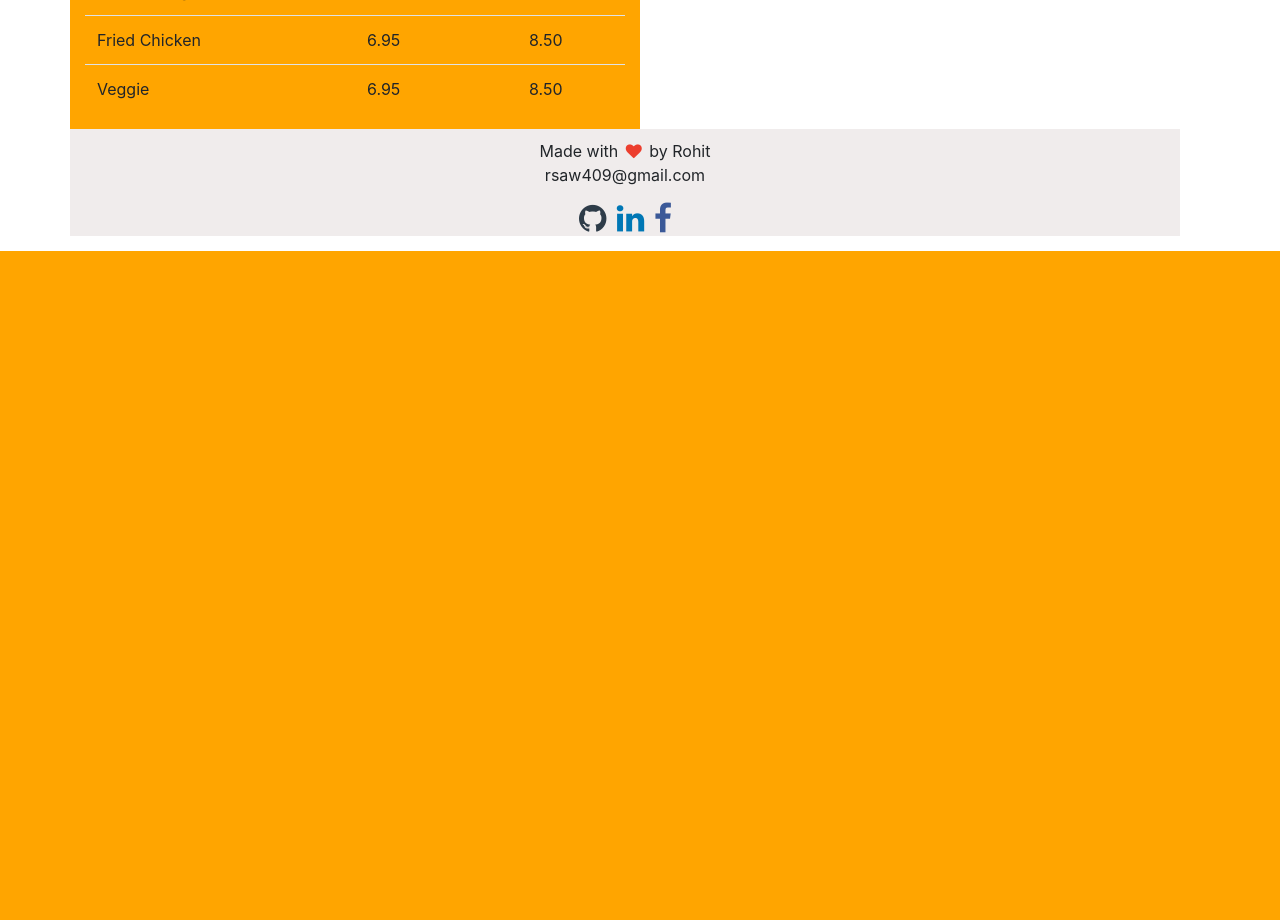
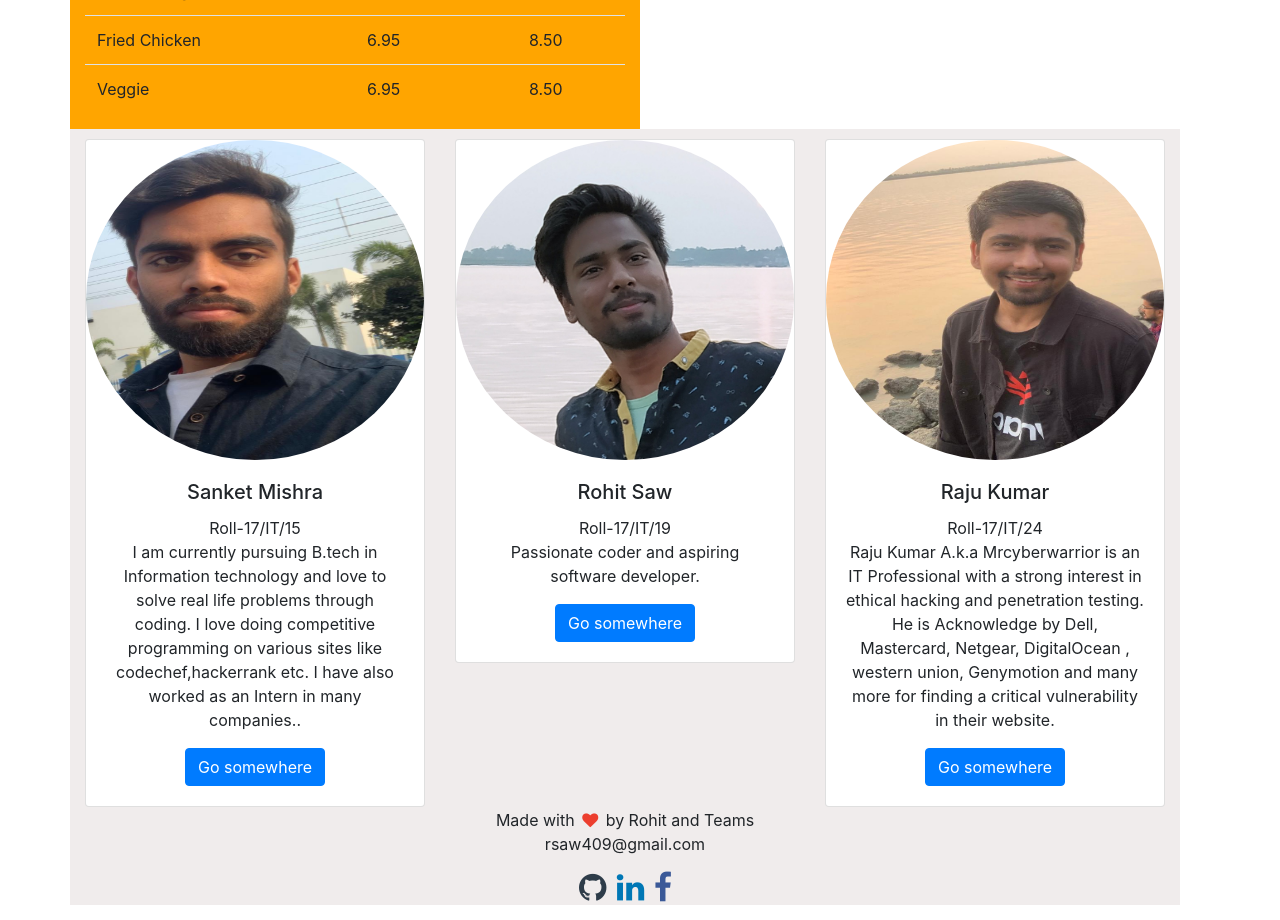
Before and after one commit to rohitsaw/pizzapp-by-rohit.herokuapp.com, a Django app: page / in a window 1280 px wide. Shown: the part 2148-3068 px from the top of the page. Before the commit the page ends 2399 px from the top, so only its background shows below. Run offline with Django 3.2, Linux system fonts and the light colour scheme; data comes from the database, SQL or seed files in the repository; some libraries are stand-ins or nearby versions.

Commit message:
project change

```diff
--- a/orders/templates/orders/index.html
+++ b/orders/templates/orders/index.html
@@ -1,19 +1,22 @@
 {% extends 'orders/base.html' %}
 
 {% block head %}
+
+{% load static %}
+
 <meta name="viewport" content="width=device-width, initial-scale=1.0">
 <title>Pizza</title>
 <link rel="stylesheet" href="https://maxcdn.bootstrapcdn.com/bootstrap/4.1.3/css/bootstrap.min.css">
 <script src="https://ajax.googleapis.com/ajax/libs/jquery/3.3.1/jquery.min.js"></script>
 <script src="https://cdnjs.cloudflare.com/ajax/libs/popper.js/1.14.3/umd/popper.min.js"></script>
 <script src="https://maxcdn.bootstrapcdn.com/bootstrap/4.1.3/js/bootstrap.min.js"></script>
-<link rel="stylesheet" href="https://maxcdn.bootstrapcdn.com/font-awesome/4.6.3/css/font-awesome.min.css" type="text/css">
+<link rel="stylesheet" href="https://maxcdn.bootstrapcdn.com/font-awesome/4.6.3/css/font-awesome.min.css"
+  type="text/css">
 {% endblock %}
 
 
 {% block body %}
 
-{% load static %}
 
 
 <div id="menu">
@@ -34,7 +37,7 @@
           <li class="nav-item"><a class="nav-link" href="#regular_pizza">Regular Pizza</a></li>
           <li class="nav-item"><a class="nav-link" href="#sicilian_pizza">Sicilian Pizza</a></li>
           <li class="nav-item"><a class="nav-link" href="#toppings">Toppings</a></li>
-<li class="nav-item"><a class="nav-link" href ="#sub">Sub</a></li>
+          <li class="nav-item"><a class="nav-link" href="#sub">Sub</a></li>
           <li class="nav-item"><a class="nav-link" href="#dinner_platters">Dinner</a></li>
           <li class="nav-item"><a class="nav-link" href="#salad">Salads</a></li>
           <li class="nav-item"><a class="nav-link" href="#pasta">Pasta</a></li>
@@ -55,21 +58,21 @@
       <div class="carousel-inner">
 
         <div class="carousel-item active" style="width:100%;">
-      <img src= "{% static "orders/pizza1.jpg" %}" style="width:32%;">
-	    <img src="{% static "orders/pizza2.jpg" %}" style="width:32%;">
-	    <img src= "{% static "orders/pizza3.jpg" %}" style="width:33%;">
+          <img src="{% static  'orders/pizza1.jpg' %}" style="width:32%;">
+          <img src="{% static  'orders/pizza2.jpg' %}" style="width:32%;">
+          <img src="{% static  'orders/pizza3.jpg' %}" style="width:33%;">
         </div>
 
         <div class="carousel-item" style="width:100%;">
-      <img src= "{% static "orders/pizza2.jpg" %}" style="width:32%;">
-	    <img src= "{% static "orders/pizza3.jpg" %}" style="width:32%;">
-	    <img src= "{% static "orders/pizza1.jpg" %}" style="width:33%;">
+          <img src="{% static  'orders/pizza2.jpg' %}" style="width:32%;">
+          <img src="{% static  'orders/pizza3.jpg' %}" style="width:32%;">
+          <img src="{% static  'orders/pizza1.jpg' %}" style="width:33%;">
         </div>
 
         <div class="carousel-item" style="width:100%;">
-      <img src= "{% static "orders/pizza3.jpg" %}" style="width:32%;">
-	    <img src= "{% static "orders/pizza2.jpg" %}" style="width:32%;">
-	    <img src= "{% static "orders/pizza1.jpg" %}" style="width:33%;">
+          <img src="{% static  'orders/pizza3.jpg' %}" style="width:32%;">
+          <img src="{% static  'orders/pizza2.jpg' %}" style="width:32%;">
+          <img src="{% static  'orders/pizza1.jpg' %}" style="width:33%;">
         </div>
 
       </div>
@@ -141,7 +144,7 @@
     <!-- start first row for pizzas -->
     <div class="row">
       <div class="col-sm-6" style="background-color:cyan">
-    <table id ="regular_pizza" class="table">
+        <table id="regular_pizza" class="table">
           <tr>
             <th>Regular Pizza</th>
           </tr>
@@ -190,7 +193,7 @@
         {% for topping in toppings %}
 
         <div style="padding:2%;float:left;width:30%;">
-        <li style="">
+          <li>
             {{ topping.available_toppings }}
           </li>
         </div>
@@ -226,7 +229,9 @@
       <div class="col-sm-6">
         <div class="row" style="background-color:cyan;">
           <table id="dinner_platters" class="table">
-        <tr><th>Dinner Platters</th></tr>
+            <tr>
+              <th>Dinner Platters</th>
+            </tr>
             <tr>
               <td></td>
               <td>Small</td>
@@ -240,12 +245,14 @@
             </tr>
             {% endfor %}
           </table>
-    </div>  <!-- End row-->
+        </div> <!-- End row-->
 
         <div class="row">
           <div class="col-sm-6" style="background-color:pink;">
             <table id="salad" class="table">
-        <tr><th>Salads</th></tr>
+              <tr>
+                <th>Salads</th>
+              </tr>
               <tr>
                 <td></td>
                 <td>Price</td>
@@ -257,12 +264,14 @@
               </tr>
               {% endfor %}
             </table>
-      </div>    <!-- end col-->
+          </div> <!-- end col-->
 
           <div class="col-sm-6" style="background-color:pink;">
 
             <table id="pasta" class="table">
-      <tr><th>Pasta</th></tr>
+              <tr>
+                <th>Pasta</th>
+              </tr>
               <tr>
                 <td></td>
                 <td>Price</td>
@@ -274,35 +283,95 @@
               </tr>
               {% endfor %}
             </table>
-    </div>    <!-- end row-->
+          </div> <!-- end row-->
 
-  </div>  <!-- end third col-->
+        </div> <!-- end third col-->
 
       </div>
     </div>
 
     <!-- footer-->
     <div class="row container-fluid" style="background-color:rgb(240, 236, 236);">
-    <footer class="footer text-center"  style="float: none; margin: 0 auto;margin-top:10px;">
+      <footer class="footer text-center" style="float: none; margin: 0 auto;margin-top:10px;">
+
+
+
+        <div class="row">
+
+          <div class="col">
+            <div class="card">
+              <img src="{% static 'orders/sanket.jpeg' %}" class="card-img-top" alt="..."
+                style="border-radius: 50%; height:20rem;">
+              <div class="card-body">
+                <h5 class="card-title">Sanket Mishra</h5>
+                <h7 class="card-title"> Roll-17/IT/15 </h7>
+                <p class="card-text">I am currently pursuing B.tech in Information technology and love to solve real
+                  life problems through coding. I love doing competitive programming on various sites like
+                  codechef,hackerrank etc.
+
+                  I have also worked as an Intern in many companies..</p>
+                <a href="https://twitter.com/sanketchicku" class="btn btn-primary">Go somewhere</a>
+              </div>
+            </div>
+          </div>
+
+          <div class="col">
+            <div class="card">
+              <img src="{% static 'orders/rohit.jpg' %}" class="card-img-top" alt="..."
+                style="border-radius: 50% ; height:20rem;">
+              <div class="card-body">
+                <h5 class="card-title">Rohit Saw</h5>
+                <h7 class="card-title"> Roll-17/IT/19 </h7>
+                <p class="card-text">Passionate coder and aspiring software developer.</p>
+                <a href="https://rohitsaw.github.io/#/" class="btn btn-primary">Go somewhere</a>
+              </div>
+            </div>
+          </div>
+
+          <div class="col">
+            <div class="card">
+              <img src="{% static 'orders/raju.jpeg' %}" class="card-img-top" alt="..."
+                style="border-radius: 50% ; height:20rem;">
+              <div class="card-body">
+                <h5 class="card-title">Raju Kumar</h5>
+                <h7 class="card-title"> Roll-17/IT/24 </h7>
+                <p class="card-text">Raju Kumar A.k.a Mrcyberwarrior is an IT Professional with a strong interest in
+                  ethical hacking and penetration testing. He is Acknowledge by Dell, Mastercard, Netgear, DigitalOcean
+                  , western union, Genymotion and many more for finding a critical vulnerability in their website.</p>
+                <a href="http://twitter.com/Mrcyberwarrior" class="btn btn-primary">Go somewhere</a>
+              </div>
+            </div>
+          </div>
+
+        </div>
+
+
+
 
         <p class="footer-note">Made with
-            <i class="fa fa-heart heart" style="color: #ec3e2e; margin-left:3px;margin-right:3px;"></i> by Rohit
+          <i class="fa fa-heart heart" style="color: #ec3e2e; margin-left:3px;margin-right:3px;margin-top:5px;"></i> by
+          Rohit and Teams
           <br>rsaw409@gmail.com
         </p>
 
         <div class="contact-logo-holder">
 
-            <a href="https://github.com/rohitsaw" style="color: #2e3c49; margin-left:3px;margin-right:3px;" target="_blank">
+          <a href="https://github.com/rohitsaw" style="color: #2e3c49; margin-left:3px;margin-right:3px;"
+            target="_blank">
             <i class="fa fa-github fa-2x contact-logo github"></i>
           </a>
 
-            <a href="https://www.linkedin.com/in/rohit-saw-2ab67180/" style="color: #0077b5;margin-left:3px;margin-right:3px;" target="_blank">
+          <a href="https://www.linkedin.com/in/rohit-saw-2ab67180/"
+            style="color: #0077b5;margin-left:3px;margin-right:3px;" target="_blank">
             <i class="fa fa-linkedin fa-2x contact-logo linkedin"></i>
           </a>
 
-            <a href="https://www.facebook.com/rohit.saw.106/" style="color:#3b5998; margin-left:2px;margin-right:2px;" target="_blank">
+          <a href="https://www.facebook.com/rohit.saw.106/" style="color:#3b5998; margin-left:2px;margin-right:2px;"
+            target="_blank">
             <i class="fa fa-facebook fa-2x contact-logo facebook"></i>
           </a>
+
+        </div>
 
     </div>
     </footer>
```
Also changed, not shown: pizza/settings.py (+2 -5 lines), orders/static/orders/raju.jpeg (added), orders/static/orders/rohit.jpg (added), orders/static/orders/sanket.jpeg (added). Lines whose indentation alone changed are shown as unchanged.
